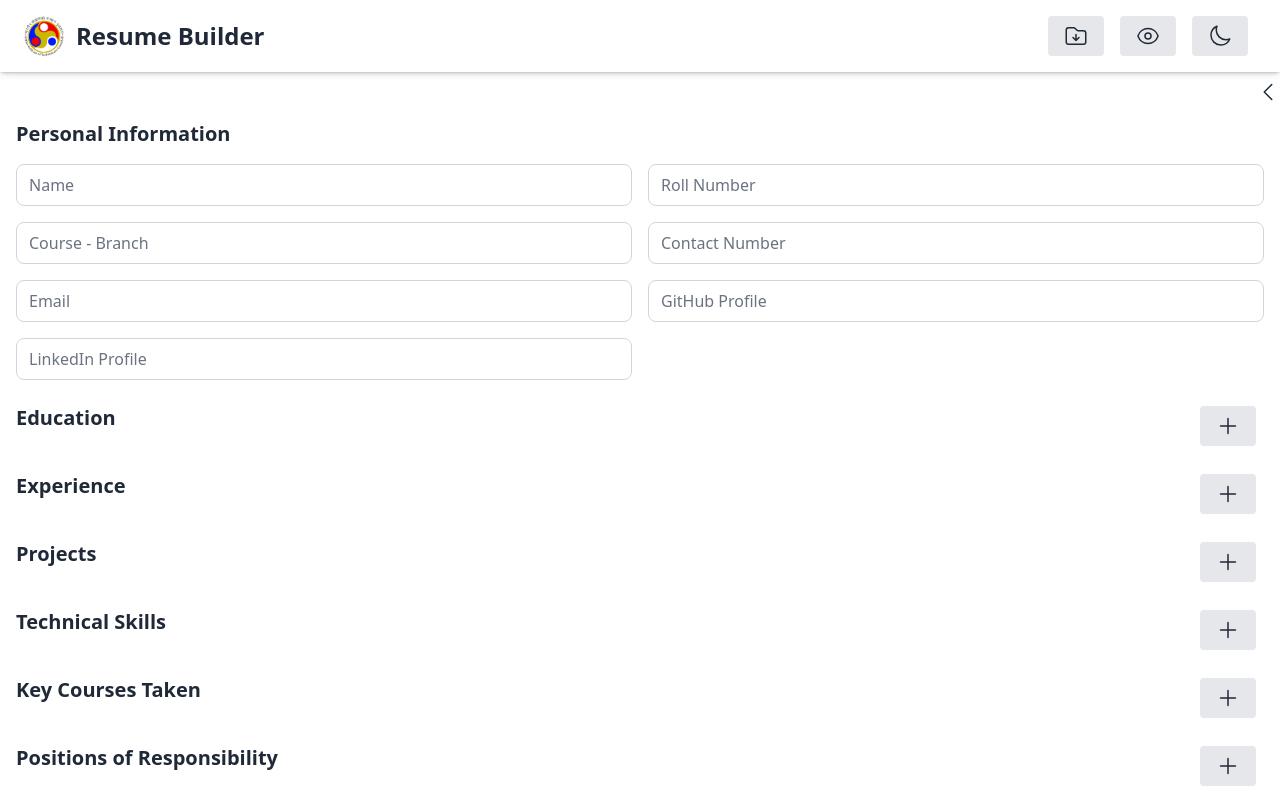
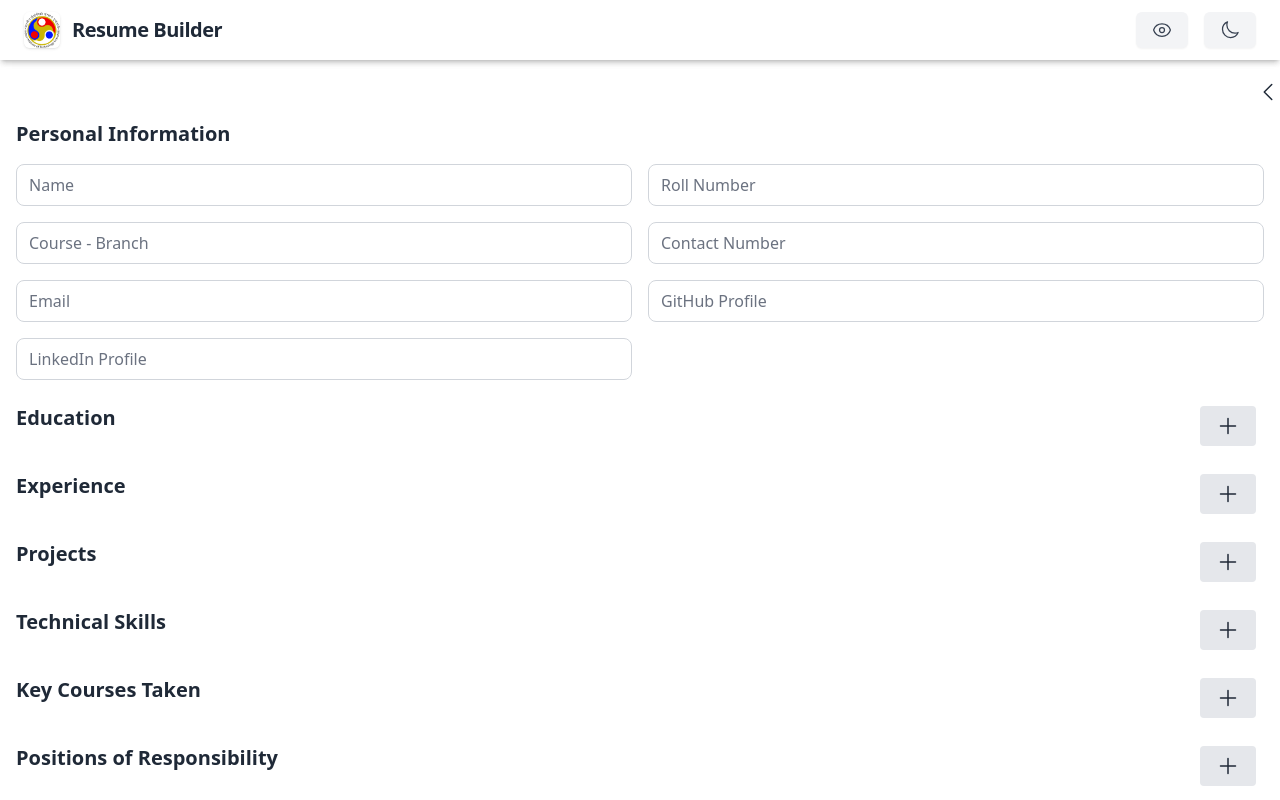
Before and after one commit to swciitg/resume-builder, a React (Create React App) app: page / in a window 1280 px wide. Built offline with nearby package versions, Linux system fonts and the light colour scheme.

Commit message:
navbar modified

```diff
--- a/src/Components/Navbar.js
+++ b/src/Components/Navbar.js
@@ -1,45 +1,206 @@
-import { EyeIcon, FolderArrowDownIcon, MoonIcon, SunIcon } from "@heroicons/react/24/outline";
-import logo from '../assets/iitg_logo_bg.png';
+import {
+  EyeIcon,
+  MoonIcon,
+  SunIcon,
+  XMarkIcon
+} from "@heroicons/react/24/outline";
+import logo from "../assets/iitg_logo_bg.png";
+import axios from "axios";
+import { useLatex } from "./LatexContext";
+import { useState, useCallback, useRef } from "react";
 
 export default function Navbar({ toogleDark, darkMode }) {
+  const { latexCodeE } = useLatex();
+  const [showPreview, setShowPreview] = useState(false);
+  const [previewUrl, setPreviewUrl] = useState(null);
+  const [loadingPreview, setLoadingPreview] = useState(false);
+  const [previewError, setPreviewError] = useState(null);
+  const [previewTooltipVisible, setPreviewTooltipVisible] = useState(false);
+  const [darkModeTooltipVisible, setDarkModeTooltipVisible] = useState(false);
+  const tooltipRef = useRef(null);
+  const previewButtonRef = useRef(null);
+  const darkModeButtonRef = useRef(null);
 
-  const ActionButtons = () => (
-    <div >
+  const handlePreview = useCallback(async () => {
+    setLoadingPreview(true);
+    setPreviewError(null);
+    try {
+      const response = await axios.post(
+        "http://localhost:5000/compile",
+        { latexCode: latexCodeE },
+        {
+          responseType: "blob",
+          headers: {
+            "Content-Type": "application/json",
+          },
+        }
+      );
+
+      const blob = new Blob([response.data], { type: "application/pdf" });
+      const url = window.URL.createObjectURL(blob);
+      setPreviewUrl(url);
+      setShowPreview(true);
+      setTimeout(() => setLoadingPreview(false), 300);
+    } catch (err) {
+      console.error("Error generating PDF for preview:", err);
+      setPreviewError("Failed to generate preview. Please check your LaTeX code and try again.");
+      setLoadingPreview(false);
+    }
+  }, [latexCodeE]);
+
+  const handleClosePreview = useCallback(() => {
+    setShowPreview(false);
+    setTimeout(() => {
+      if (previewUrl) {
+        window.URL.revokeObjectURL(previewUrl);
+        setPreviewUrl(null);
+      }
+      setPreviewError(null);
+    }, 300);
+  }, [previewUrl]);
+
+  const handlePreviewTooltipMouseEnter = useCallback(() => {
+    setPreviewTooltipVisible(true);
+    if (previewButtonRef.current && tooltipRef.current) {
+      const buttonRect = previewButtonRef.current.getBoundingClientRect();
+      const tooltipRect = tooltipRef.current.getBoundingClientRect();
+      const top = buttonRect.bottom + 5;
+      const left = buttonRect.left + (buttonRect.width / 2) - (tooltipRect.width / 2);
+
+      tooltipRef.current.style.top = `${top}px`;
+      tooltipRef.current.style.left = `${left}px`;
+    }
+  }, []);
+
+  const handlePreviewTooltipMouseLeave = useCallback(() => {
+    setPreviewTooltipVisible(false);
+  }, []);
+
+  const handleDarkModeTooltipMouseEnter = useCallback(() => {
+    setDarkModeTooltipVisible(true);
+    if (darkModeButtonRef.current && tooltipRef.current) {
+      const buttonRect = darkModeButtonRef.current.getBoundingClientRect();
+      const tooltipRect = tooltipRef.current.getBoundingClientRect();
+      const top = buttonRect.bottom + 5;
+      const left = buttonRect.left + (buttonRect.width / 2) - (tooltipRect.width / 2);
+
+      tooltipRef.current.style.top = `${top}px`;
+      tooltipRef.current.style.left = `${left}px`;
+    }
+  }, []);
+
+  const handleDarkModeTooltipMouseLeave = useCallback(() => {
+    setDarkModeTooltipVisible(false);
+  }, []);
+
+  const tooltipStyles = {
+    position: 'absolute',
+    backgroundColor: darkMode ? 'rgba(55, 65, 81, 0.9)' : 'rgba(243, 244, 246, 0.9)',
+    color: darkMode ? 'white' : 'rgba(55, 65, 81, 1)',
+    padding: '8px 12px',
+    borderRadius: '4px',
+    fontSize: '0.9em',
+    whiteSpace: 'nowrap',
+    zIndex: 100,
+    opacity: previewTooltipVisible || darkModeTooltipVisible ? 1 : 0,
+    transition: 'opacity 0.2s ease-in-out, transform 0.2s ease-in-out',
+    transform: previewTooltipVisible || darkModeTooltipVisible ? 'translateY(0)' : 'translateY(5px)',
+    boxShadow: darkMode ? '0 2px 5px rgba(0, 0, 0, 0.4)' : '0 2px 5px rgba(0, 0, 0, 0.2)',
+  };
+
+  const tooltipArrowStyles = {
+    content: '""',
+    position: 'absolute',
+    top: '-5px',
+    left: '50%',
+    marginLeft: '-5px',
+    borderWidth: '5px',
+    borderStyle: 'solid',
+    borderColor: `transparent transparent ${darkMode ? 'rgba(55, 65, 81, 0.9)' : 'rgba(243, 244, 246, 0.9)'} transparent`,
+  };
+
+  const ActionButtons = useCallback(() => (
+    <div style={{ position: 'relative' }}>
       <button
-        className="mx-2 px-4 py-2 rounded bg-gray-200 dark:bg-gray-700 text-gray-800 dark:text-white hover:bg-gray-300 dark:hover:bg-gray-600 transition"
+        onClick={handlePreview}
+        ref={previewButtonRef}
+        onMouseEnter={handlePreviewTooltipMouseEnter}
+        onMouseLeave={handlePreviewTooltipMouseLeave}
+        className="mx-2 px-4 py-2 rounded-md bg-gray-100 dark:bg-gray-800 text-gray-700 dark:text-gray-300 hover:bg-gray-200 dark:hover:bg-gray-700 transition duration-200 ease-in-out shadow-sm focus:outline-none focus:ring-2 focus:ring-primary_text focus:ring-opacity-50"
+        disabled={loadingPreview}
       >
-        <FolderArrowDownIcon className="w-6 h-6 text-primary_text hover:text-hover_accent" />
+        <EyeIcon className="w-5 h-5" />
       </button>
-
-      <button
-        className="mx-2 px-4 py-2 rounded bg-gray-200 dark:bg-gray-700 text-gray-800 dark:text-white hover:bg-gray-300 dark:hover:bg-gray-600 transition"
-      >
-        <EyeIcon className="w-6 h-6 text-primary_text hover:text-hover_accent" />
-      </button>
-
       <button
         onClick={toogleDark}
-        className="mx-2 px-4 py-2 rounded bg-gray-200 dark:bg-gray-700 text-gray-800 dark:text-white hover:bg-gray-300 dark:hover:bg-gray-600 transition"
+        ref={darkModeButtonRef}
+        onMouseEnter={handleDarkModeTooltipMouseEnter}
+        onMouseLeave={handleDarkModeTooltipMouseLeave}
+        className="ml-2 px-4 py-2 rounded-md bg-gray-100 dark:bg-gray-800 text-gray-700 dark:text-gray-300 hover:bg-gray-200 dark:hover:bg-gray-700 transition duration-200 ease-in-out shadow-sm focus:outline-none focus:ring-2 focus:ring-primary_text focus:ring-opacity-50"
       >
-        {darkMode ? <SunIcon className="w-6 h-6" /> : <MoonIcon className="w-6 h-6" />}
-
+        {darkMode ? <SunIcon className="w-5 h-5" /> : <MoonIcon className="w-5 h-5" />}
       </button>
-
-
+      {(previewTooltipVisible || darkModeTooltipVisible) && (
+        <div ref={tooltipRef} style={tooltipStyles}>
+          {previewTooltipVisible ? 'Preview Your Resume' : (darkModeTooltipVisible ? (darkMode ? 'Switch to Light Mode' : 'Switch to Dark Mode') : '')}
+          <div style={tooltipArrowStyles}></div>
+        </div>
+      )}
     </div>
-  )
+  ), [darkMode, handlePreview, handlePreviewTooltipMouseEnter, handlePreviewTooltipMouseLeave, loadingPreview, toogleDark, handleDarkModeTooltipMouseEnter, handleDarkModeTooltipMouseLeave, previewTooltipVisible, darkModeTooltipVisible, tooltipStyles, tooltipArrowStyles]);
 
   return (
-    <nav className="flex items-center justify-between px-6 py-4 shadow dark:bg-gray-900 transition">
-      <div className="flex items-center space-x-3">
-        <img src={logo} alt="Logo" className="h-10 w-10 object-contain rounded-full" />
-        <h1 className="text-2xl font-bold text-gray-800 dark:text-white">
-          Resume Builder
-        </h1>
-      </div>
+    <>
+      <nav className="flex items-center justify-between px-6 py-3 shadow-md dark:bg-gray-900 transition z-10 relative">
+        <div className="flex items-center space-x-3">
+          <img src={logo} alt="Logo" className="h-9 w-9 object-contain rounded-md shadow" />
+          <h1 className="text-xl font-semibold text-gray-800 dark:text-gray-100 tracking-tight">
+            Resume Builder
+          </h1>
+        </div>
+        <ActionButtons />
+      </nav>
 
-      <ActionButtons />
-    </nav>
+      {showPreview && previewUrl && (
+        <div className="fixed top-0 left-0 w-full h-full bg-black bg-opacity-80 z-50 flex flex-col transition-opacity duration-300 ease-in-out">
+          <div className="flex justify-between items-center py-4 px-6 bg-gray-900 dark:bg-black border-b border-gray-800">
+            <h2 className="text-lg font-medium text-gray-100">Resume Preview</h2>
+            <button
+              onClick={handleClosePreview}
+              className="text-gray-400 hover:text-white transition duration-200 ease-in-out focus:outline-none"
+            >
+              <XMarkIcon className="h-6 w-6" />
+            </button>
+          </div>
+          <div className="flex-1 overflow-auto p-8">
+            <div className="bg-white dark:bg-gray-800 rounded-lg shadow-xl overflow-hidden max-w-5xl mx-auto h-full border border-gray-200 dark:border-gray-700">
+              <iframe
+                src={previewUrl}
+                className="w-full h-full border-none"
+                title="PDF Preview"
+              />
+            </div>
+          </div>
+        </div>
+      )}
 
+      {loadingPreview && (
+        <div className="fixed top-0 left-0 w-full h-full bg-black bg-opacity-60 z-40 flex justify-center items-center transition-opacity duration-300 ease-in-out">
+          <div className="animate-spin rounded-full h-14 w-14 border-t-4 border-b-4 border-primary_text dark:border-accent-lighter border-opacity-75"></div>
+        </div>
+      )}
+
+      {previewError && (
+        <div className="fixed top-0 left-0 w-full h-full bg-black bg-opacity-60 z-50 flex justify-center items-center transition-opacity duration-300 ease-in-out">
+          <div className="bg-red-50 dark:bg-red-800 border border-red-200 dark:border-red-700 text-red-700 dark:text-red-300 px-6 py-4 rounded-md shadow-md relative" role="alert">
+            <strong className="font-semibold">Error:</strong>
+            <span className="block sm:inline ml-2">{previewError}</span>
+            <span className="absolute top-2 bottom-2 right-2 px-2 py-1">
+              <svg onClick={handleClosePreview} className="fill-current h-5 w-5 text-red-500 hover:text-red-400 cursor-pointer" role="button" xmlns="http://www.w3.org/2000/svg" viewBox="0 0 20 20"><title>Close</title><path d="M14.348 14.849a1.2 1.2 0 0 1-1.697 0L10 11.819l-2.651 3.029a1.2 1.2 0 1 1-1.697-1.697l2.758-3.15-2.759-3.152a1.2 1.2 0 1 1 1.697-1.697L10 8.183l2.651-3.031a1.2 1.2 0 1 1 1.697 1.697l-2.758 3.152 2.758 3.15a1.2 1.2 0 0 1 0 1.698z"/></svg>
+            </span>
+          </div>
+        </div>
+      )}
+    </>
   );
 }
```
